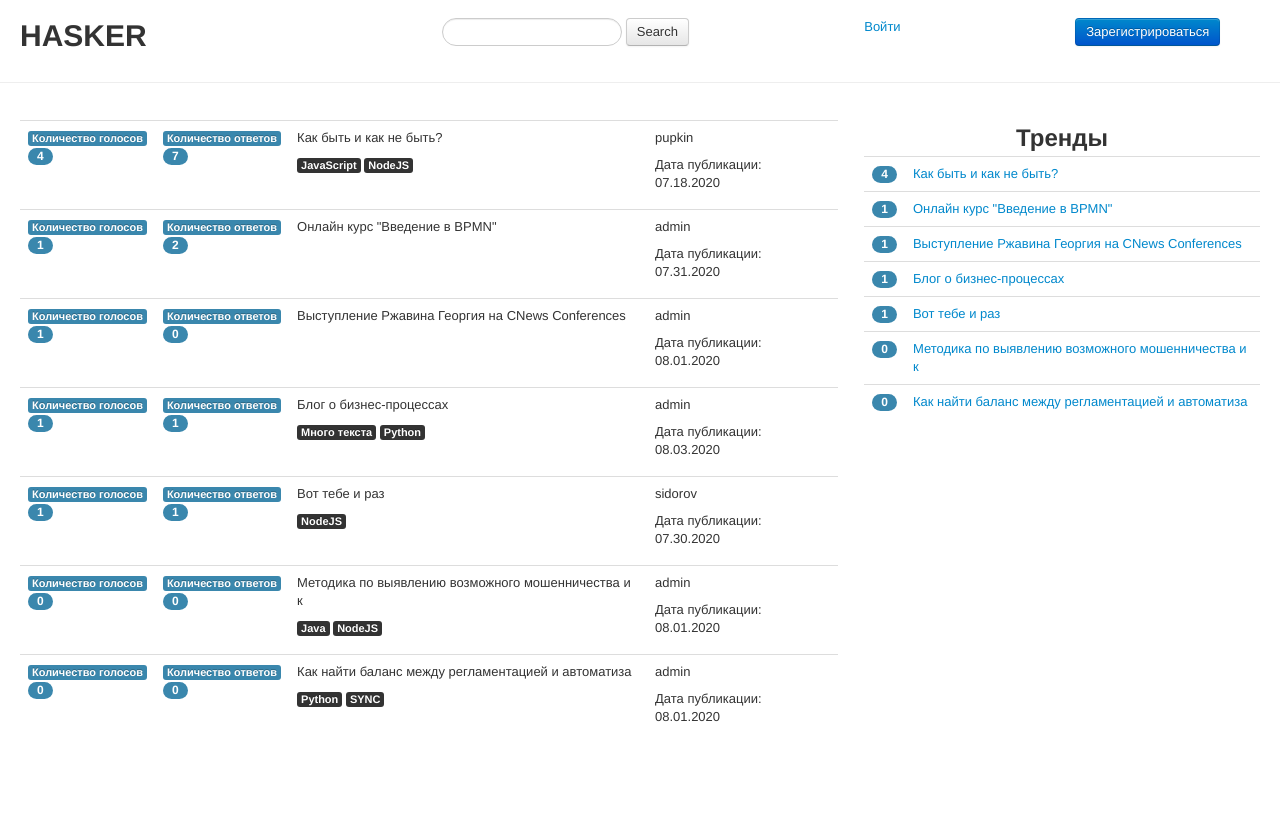
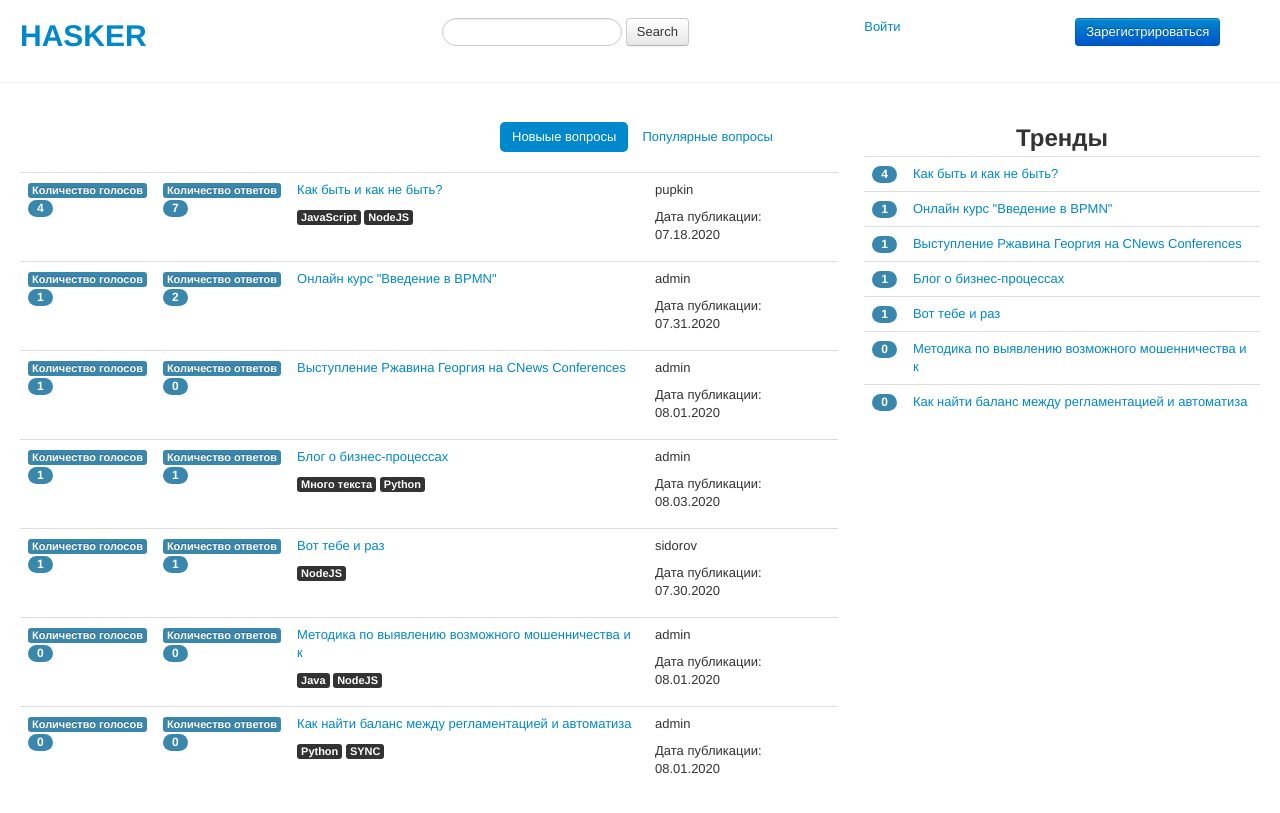
Before and after one commit to vimagik/Hasker_otus, a Django app: page / in a window 1280 px wide. Before the commit the page ends 722 px from the top, so only its background shows below. Run offline with Django 3.2, Linux system fonts and the light colour scheme; data comes from the database, SQL or seed files in the repository; both versions use the stored data as it was after the commit; some libraries are stand-ins or nearby versions.

Commit message:
Added buttons on the index page

```diff
--- a/questions/Templates/base.html
+++ b/questions/Templates/base.html
@@ -15,7 +15,7 @@
         <br>
         <div class="row-fluid">
             <div class="span4">
-                <h1>HASKER</h1>
+                <h1><a href="{% url 'questions:index' %}">HASKER</a></h1>
             </div>
             <div class="span4">
                 <form class="form-search">
--- a/questions/Templates/questions/index.html
+++ b/questions/Templates/questions/index.html
@@ -3,6 +3,18 @@
 
 {% block leftbody %}
     <br>
+    <div class="row">
+      <div class="span4 offset6">
+           <ul class="nav nav-pills">
+              <li class="active">
+                <a href="#">Новыые вопросы</a>
+              </li>
+              <li>
+                  <a href="#">Популярные вопросы</a>
+              </li>
+          </ul>
+      </div>
+    </div>
     <table class="table">
       <tbody>
         {% for item in object_list %}
@@ -16,7 +28,7 @@
               <span class="badge badge-info">{{ item.count_answers }}</span>
           </td>
           <td>
-              <p>{{ item.title }}</p>
+              <p><a href="{% url 'questions:questionview' item.id %}">{{ item.title }}</a></p>
               {% for tag in item.tags.all %}
                   <span class="label label-inverse">{{ tag.name }}</span>
               {% endfor %}
```
Also changed, not shown: db.sqlite3.
